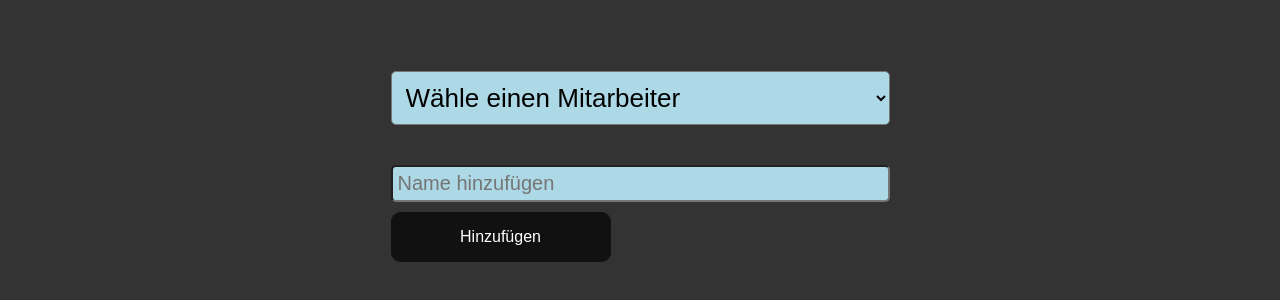
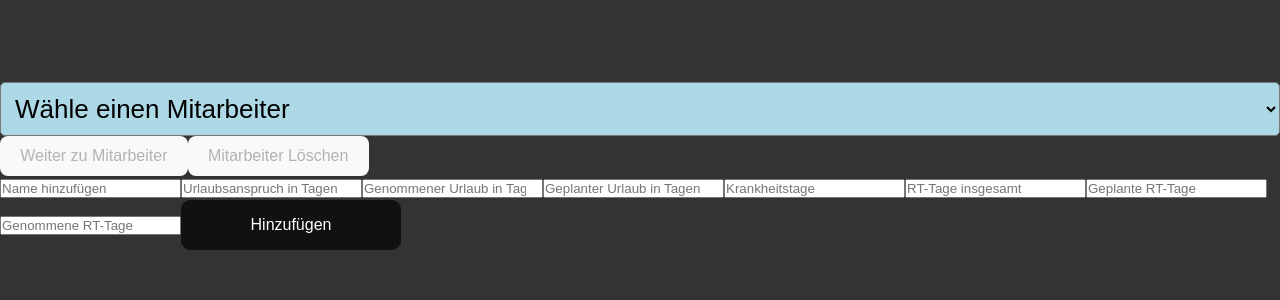
Before and after one commit to SonjaLu/PersonnelManagement, a React (Vite) app in the folder frontend/: page /selectstaff in a window 1280 px wide. Shown: the part 234-534 px from the top of the page. Built offline with nearby package versions, Linux system fonts and the light colour scheme.

Commit message:
Urlaub calc 1sr try

```diff
--- a/frontend/src/components/Motivation/Motivation.jsx
+++ b/frontend/src/components/Motivation/Motivation.jsx
@@ -32,7 +32,7 @@ function QuoteComponent() {
   return (
     <div className="card">
         <div className="face1">
-          <h3>Du schaffst das</h3>
+          <h3>Du schaffst das !</h3>
           </div>
 
           <div className="face2">
--- a/frontend/src/components/Staff/RTdays.jsx
+++ b/frontend/src/components/Staff/RTdays.jsx
@@ -0,0 +1,35 @@
+import React from 'react';
+import { useParams } from 'react-router-dom';
+import './RtDays.css';
+import { StaffContext } from './StaffProvider.jsx';
+import { useContext } from 'react';
+
+function RtDays() {
+    const { staffName } = useParams();
+    const { staffList } = useContext(StaffContext);
+  const getRtDaysData = () => {
+    const staff = staffList.find(s => s.name === staffName);
+    if (!staff) return { maxRtDays: 2, plannedRtDays: 0, takenRtDays: 0 };
+
+    return {
+      maxRtDays: 2,
+      plannedRtDays: staff.plannedRtDays,
+      takenRtDays: staff.takenRtDays
+    };
+  };
+
+  const rtDaysData = getRtDaysData();
+
+  return (
+    <div>
+      <h2>RT-Tage für {staffName}</h2>
+      <p>Maximale RT-Tage: {rtDaysData.maxRtDays} Tage</p>
+      <p>Geplante RT-Tage: {rtDaysData.plannedRtDays} Tage</p>
+      <p>Genommene RT-Tage: {rtDaysData.takenRtDays} Tage</p>
+
+      {/* Kalenderkomponente hier einfügen */}
+    </div>
+  );
+}
+
+export default RtDays;
--- a/frontend/src/components/Staff/SelectStaff.jsx
+++ b/frontend/src/components/Staff/SelectStaff.jsx
@@ -4,54 +4,126 @@ import { useNavigate } from 'react-router-dom';
 import './SelectStaff.css';
 
 function StaffSelector() {
-  const [staffList, setStaffList] = useState(['Alice', 'Bob', 'Charlie']);
+  const [staffList, setStaffList] = useState([
+    { name: 'Kunigunde', vacationEntitlement: 30, vacationTaken: 20, vacationPlanned: 23, sickDays: 2, rtDays: 2, plannedRtDays: 2, takenRtDays: 1 },
+    { name: 'Hildegard', vacationEntitlement: 30, vacationTaken: 16, vacationPlanned: 20, sickDays: 20, rtDays: 2, plannedRtDays: 1, takenRtDays: 1 },
+  ]);
     const [selectedStaff, setSelectedStaff] = useState('');
-  const [newStaffName, setNewStaffName] = useState('');
+  const [newStaffName, setNewStaffName] = useState({
+    name: '',
+    vacationEntitlement: '',
+    vacationTaken: '',
+    vacationPlanned: '',
+    sickDays: '',
+    rtDays: '',
+    plannedRtDays: '',
+    takenRtDays: ''
+  });
+
   const navigate = useNavigate();
+
+  const handleNavigate = () => {
+    navigate(`/workflowstaff/${selectedStaff}`);
+  };
 
   const handleSelectChange = (event) => {
     setSelectedStaff(event.target.value);
-    if (event.target.value) {
-      navigate(`/workflowstaff/${event.target.value}`);
+  };
+
+  const handleAddStaff = () => {
+    const isNameExists = staffList.some(staff => staff.name === newStaffName.name);
+    const isDataComplete = newStaffName.name && newStaffName.vacationEntitlement && newStaffName.vacationTaken && newStaffName.vacationPlanned && newStaffName.sickDays && newStaffName.rtDays && newStaffName.plannedRtDays && newStaffName.takenRtDays;
+
+    if (!isNameExists && isDataComplete) {
+      setStaffList([...staffList, newStaffName]);
+      setNewStaffName({
+        name: '',
+        vacationEntitlement: '',
+        vacationTaken: '',
+        vacationPlanned: '',
+        sickDays: '',
+        rtDays: '',
+        plannedRtDays: '',
+        takenRtDays: ''
+      });
+    } else {
+
+      console.log('Mitarbeitername existiert bereits oder Daten sind unvollständig');
     }
   };
 
-  const handleAddStaff = () => {
-    if (newStaffName && !staffList.includes(newStaffName)) {
-      setStaffList([...staffList, newStaffName]);
-      setNewStaffName('');
+  const handleDeleteStaff = () => {
+    if (selectedStaff && window.confirm(`Möchten Sie wirklich ${selectedStaff} löschen?`)) {
+      setStaffList(staffList.filter(staff => staff.name !== selectedStaff));
+      setSelectedStaff('');
     }
-  };
-
-  const handleDeleteStaff = (nameToDelete) => {
-    setStaffList(staffList.filter(name => name !== nameToDelete));
   };
 
   return (
     <div className="staffbox">
-      <select className="dropdown" value={selectedStaff} onChange={handleSelectChange}>
+    <select className="dropdown" value={selectedStaff} onChange={(e) => setSelectedStaff(e.target.value)}>
       <option value="">Wähle einen Mitarbeiter</option>
-        {staffList.map(name => (
-          <option key={name} value={name}>{name}</option>
+      {staffList.map(staff => (
+        <option key={staff.name} value={staff.name}>{staff.name}</option>
       ))}
     </select>
+
+    <button onClick={handleNavigate} disabled={!selectedStaff}>Weiter zu Mitarbeiter</button>
+    <button onClick={handleDeleteStaff} disabled={!selectedStaff}>Mitarbeiter Löschen</button>
       <div>
   <input
-        className="staffinput"
     type="text"
-          value={newStaffName}
-          onChange={(e) => setNewStaffName(e.target.value)}
+    value={newStaffName.name}
+    onChange={(e) => setNewStaffName({ ...newStaffName, name: e.target.value })}
     placeholder="Name hinzufügen"
+  />
+  <input
+    type="number"
+    value={newStaffName.vacationEntitlement}
+    onChange={(e) => setNewStaffName({ ...newStaffName, vacationEntitlement: e.target.value })}
+    placeholder="Urlaubsanspruch in Tagen"
+  />
+  <input
+    type="number"
+    value={newStaffName.vacationTaken}
+    onChange={(e) => setNewStaffName({ ...newStaffName, vacationTaken: e.target.value })}
+    placeholder="Genommener Urlaub in Tagen"
+  />
+  <input
+    type="number"
+    value={newStaffName.vacationPlanned}
+    onChange={(e) => setNewStaffName({ ...newStaffName, vacationPlanned: e.target.value })}
+    placeholder="Geplanter Urlaub in Tagen"
+  />
+  <input
+    type="number"
+    value={newStaffName.sickDays}
+    onChange={(e) => setNewStaffName({ ...newStaffName, sickDays: e.target.value })}
+    placeholder="Krankheitstage"
+  />
+  <input
+    type="number"
+    value={newStaffName.rtDays}
+    onChange={(e) => setNewStaffName({ ...newStaffName, rtDays: e.target.value })}
+    placeholder="RT-Tage insgesamt"
+  />
+  <input
+    type="number"
+    value={newStaffName.plannedRtDays}
+    onChange={(e) => setNewStaffName({ ...newStaffName, plannedRtDays: e.target.value })}
+    placeholder="Geplante RT-Tage"
+  />
+  <input
+    type="number"
+    value={newStaffName.takenRtDays}
+    onChange={(e) => setNewStaffName({ ...newStaffName, takenRtDays: e.target.value })}
+    placeholder="Genommene RT-Tage"
   />
   <button className="glow-on-hover" onClick={handleAddStaff}>Hinzufügen</button>
 </div>
-      {/* <ul>
-        {staffList.map(name => (
-          <li key={name}>{name} <button onClick={() => handleDeleteStaff(name)}>Löschen</button></li>
-        ))}
-      </ul> */}
 </div>
 );
 }
 
+
 export default StaffSelector;
--- a/frontend/src/components/Staff/Sickdays.jsx
+++ b/frontend/src/components/Staff/Sickdays.jsx
@@ -0,0 +1,31 @@
+import React from 'react';
+import { useParams } from 'react-router-dom';
+import './Sickdays.css';
+import { StaffContext } from './StaffProvider.jsx';
+
+
+function SickDays() {
+    const { staffList } = useContext(StaffContext);
+    const { staffName } = useParams();
+  const getSickDaysData = () => {
+    const staff = staffList.find(s => s.name === staffName);
+    if (!staff) return { sickDays: 0 };
+
+    return {
+      sickDays: staff.sickDays
+    };
+  };
+
+  const sickDaysData = getSickDaysData();
+
+  return (
+    <div>
+      <h2>Krankheitstage für {staffName}</h2>
+      <p>Krankheitstage: {sickDaysData.sickDays} Tage</p>
+
+      {/* Kalenderkomponente hier einfügen */}
+    </div>
+  );
+}
+
+export default SickDays;
--- /dev/null
+++ b/frontend/src/components/Staff/StaffProvider.jsx
@@ -0,0 +1,24 @@
+import React, { useState, useEffect, createContext, useContext } from 'react';
+
+
+export const StaffContext = createContext();
+
+export const useStaff = () => useContext(StaffContext);
+
+export const StaffProvider = ({ children }) => {
+  const [staffList, setStaffList] = useState([]);
+
+  useEffect(() => {
+
+    const loadedStaff = [
+
+    ];
+    setStaffList(loadedStaff);
+  }, []);
+
+  return (
+    <StaffContext.Provider value={{ staffList, setStaffList }}>
+      {children}
+    </StaffContext.Provider>
+  );
+};
--- a/frontend/src/components/Staff/Vacation.css
+++ b/frontend/src/components/Staff/Vacation.css
@@ -0,0 +1,21 @@
+.waves {
+    width: 720px;
+    height: 357px;
+    opacity: 0.5;
+    position: absolute;
+    z-index: 1;
+    top: 50px;
+}
+
+.wrapper {
+    width: 700px;
+    height: 350px;
+    position: relative;
+    display: flex;
+    flex-direction: column;
+    color: white;
+    font-size: 30px;
+    z-index: 2;
+    top: -220px;
+    align-items: center;
+}
--- a/frontend/src/components/Staff/Vacation.jsx
+++ b/frontend/src/components/Staff/Vacation.jsx
@@ -0,0 +1,46 @@
+import React from 'react';
+import { useParams } from 'react-router-dom';
+import './Vacation.css';
+import { useContext } from 'react';
+
+import { StaffContext } from './StaffProvider.jsx';
+import wavesGif from '../../assets/waves.gif';
+
+function Vacation() {
+    const { staffName } = useParams();
+    const { staffList } = useContext(StaffContext);
+
+  const getVacationData = () => {
+    const staff = staffList.find(s => s.name === staffName);
+    if (!staff) return { vacationEntitlement: 0, vacationTaken: 0, vacationPlanned: 0, remainingVacation: 0 };
+
+    return {
+      vacationEntitlement: staff.vacationEntitlement,
+      vacationTaken: staff.vacationTaken,
+      vacationPlanned: staff.vacationPlanned,
+      remainingVacation: staff.vacationEntitlement - staff.vacationTaken - staff.vacationPlanned
+    };
+  };
+
+  const vacationData = getVacationData();
+
+  return (
+   <div >
+
+          <div >
+     <img className="waves" src={wavesGif} alt="waves" />
+ </div>
+<div className="wrapper">
+<h2 >Urlaub  {staffName}</h2>
+<br></br>
+      <p>Urlaubsanspruch: {vacationData.vacationEntitlement} Tage</p>
+      <p>Genommener Urlaub: {vacationData.vacationTaken} Tage</p>
+      <p>Geplanter Urlaub: {vacationData.vacationPlanned} Tage</p>
+      <p>Resturlaub: {vacationData.remainingVacation} Tage</p>
+      </div>
+      {/* Kalenderkomponente hier einfügen */}
+    </div>
+  );
+}
+
+export default Vacation;
--- a/frontend/src/components/Staff/WorkflowStaff.css
+++ b/frontend/src/components/Staff/WorkflowStaff.css
@@ -61,6 +61,7 @@ transition: 0.5s;
 display: flex;
 justify-content: center;
 align-items: center;
+cursor: pointer;
 
 }
 
```
Also changed, not shown: frontend/src/App.jsx (+12 -0 lines), frontend/src/components/Staff/WorkflowStaff.jsx (+8 -5 lines), 1 other file (tests, documents, lock files or other folders). Lines whose indentation alone changed are shown as unchanged.
